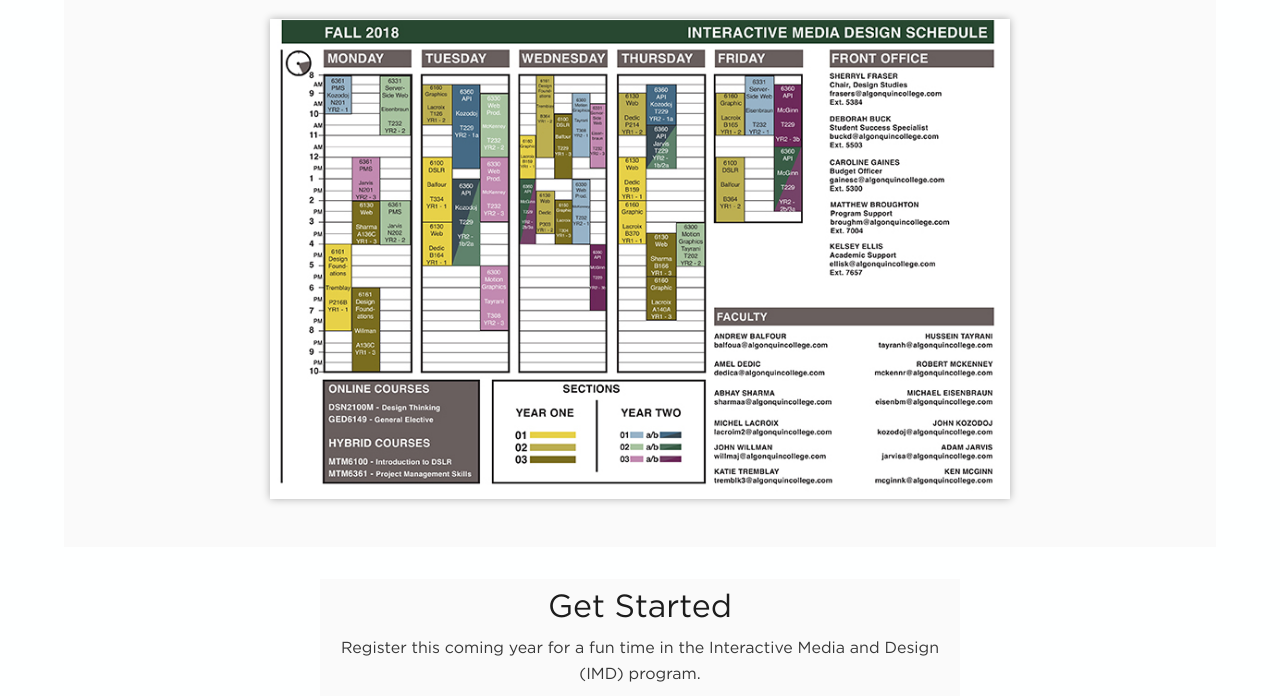
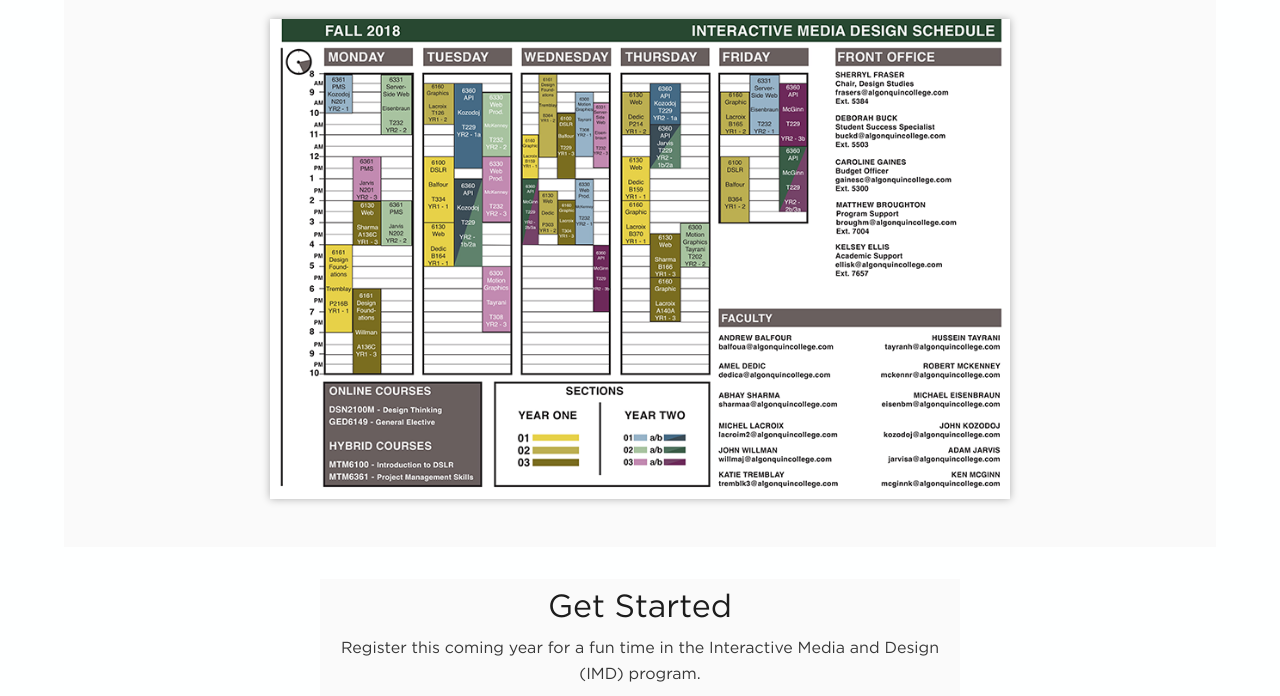
Before and after one commit to MTM6330-F18/Final-LEAFS, a website: page Schedule.html in a window 1280 px wide. Shown: the part 573-1269 px from the top of the page. Drawn offline with nearby package versions, Linux system fonts and the light colour scheme.

Commit message:
assignment completed

```diff
--- a/Schedule.html
+++ b/Schedule.html
@@ -64,10 +64,10 @@
   <div class="column-01">
     <h1>Student Schedule</h1>
     <a class="lightbox" href="#goofy">
-        <img src="img/IMDscheduleF2018.jpg">
+        <img src="img/IMD_schedule-F2018.png">
      </a>
      <div class="lightbox-target" id="goofy">
-        <img src="img/IMDscheduleF2018.jpg">
+        <img src="img/IMD_schedule-F2018.png">
         <a class="lightbox-close" href="#"> <img src="img/delete-button.png"> </a>
      </div>
   </div>
```
Also changed, not shown: img/IMD_schedule-F2018.png (added), img/IMDscheduleF2018.jpg (deleted).
